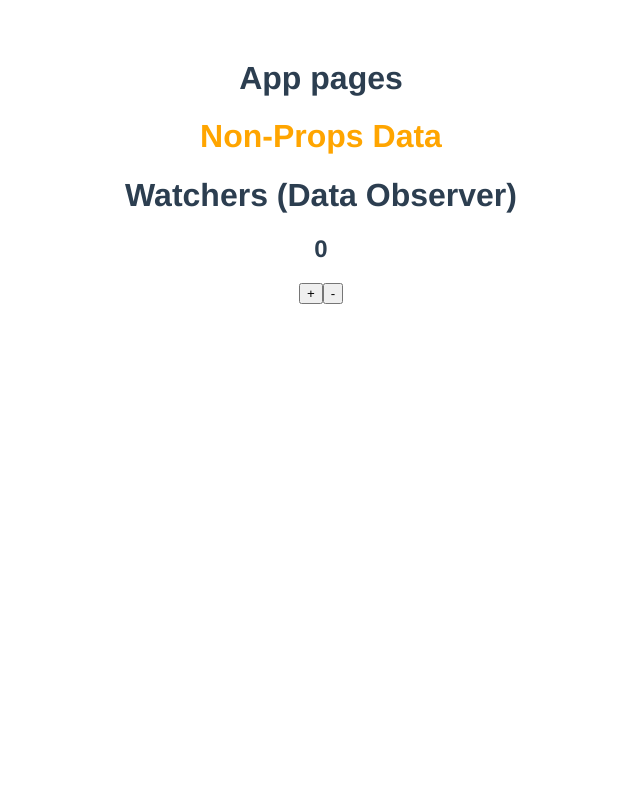
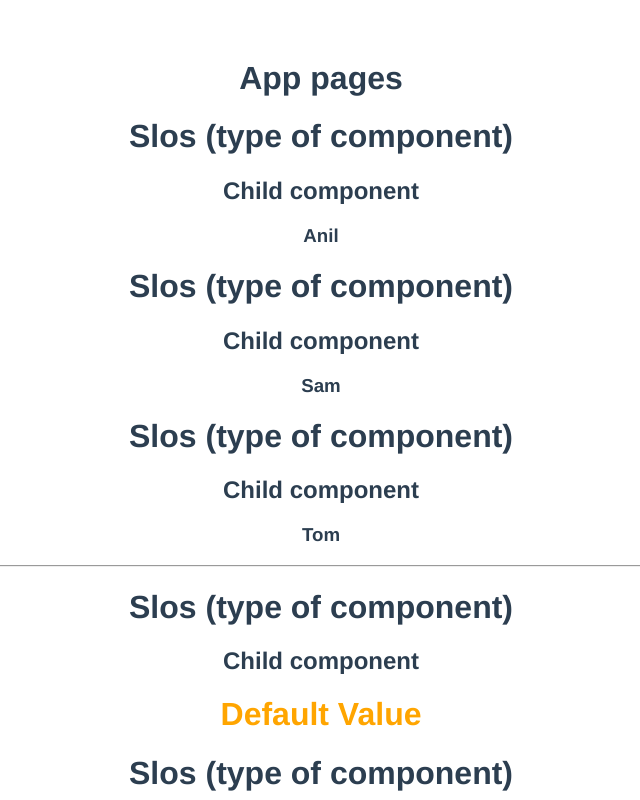
Before and after one commit to simonvista/Vue3, a Vue app: page / in a window 1280 px wide. Shown: the top 800 px of the page, without its empty margins (319-959 px from the left). Built offline with nearby package versions, Linux system fonts and the light colour scheme.

Commit message:
29-0000 is done

```diff
--- /dev/null
+++ b/src/components/Child.vue
@@ -0,0 +1,26 @@
+<template>
+  <div>
+    <h1>Slos (type of component)</h1>
+    <h2>Child component</h2>
+    <h3>{{ name }}</h3>
+    <slot />
+  </div>
+</template>
+
+<script>
+export default {
+  name: "Child",
+  props: {
+    name: String,
+  },
+  data() {
+    return {};
+  },
+  watch: {
+    // method name must be the same as data name
+  },
+  methods: {},
+  // computed property is cached
+  computed: {},
+};
+</script>
--- a/src/components/Home.vue
+++ b/src/components/Home.vue
@@ -1,14 +1,24 @@
 <template>
-  <h1>Non-Props Data</h1>
-  <user />
+  <Child name="Anil" />
+  <Child name="Sam" />
+  <Child name="Tom" />
+  <hr />
+  <!-- slot is the passed between child open & close tags -->
+  <Child><h1>Default Value</h1></Child>
+  <!-- <h1>code step by step</h1> is the slot passed to child component-->
+  <Child><h1>code step by step</h1></Child>
+  <!-- pass <h2>Anil Sidhu</h2> as slot to child component -->
+  <Child><h2>Anil Sidhu</h2></Child>
+  <!-- pass img as slot to child component -->
+  <Child><img src="../assets/logo.png" alt=""/></Child>
 </template>
 
 <script>
-import User from "./User.vue";
+import Child from "./Child.vue";
 
 export default {
   components: {
-    User,
+    Child,
   },
   name: "Home",
   data() {
--- a/src/components/User.vue
+++ /dev/null
@@ -1,33 +0,0 @@
-<template>
-  <div>
-    <h1>Watchers (Data Observer)</h1>
-    <h2>{{ count }}</h2>
-    <button v-on:click="count = count + 1">+</button>
-    <button v-on:click="count = count - 1">-</button>
-  </div>
-</template>
-
-<script>
-export default {
-  name: "User",
-  data() {
-    return {
-      count: 0,
-    };
-  },
-  watch: {
-    // count must be the same as data
-    count(curVal, preVal) {
-      console.warn(curVal, preVal);
-      if (curVal > 5 && curVal > preVal) {
-        this.count = 0;
-        alert("stop increasing count");
-      }
-    },
-  },
-  props: {},
-  methods: {},
-  // computed property is cached
-  computed: {},
-};
-</script>
```
